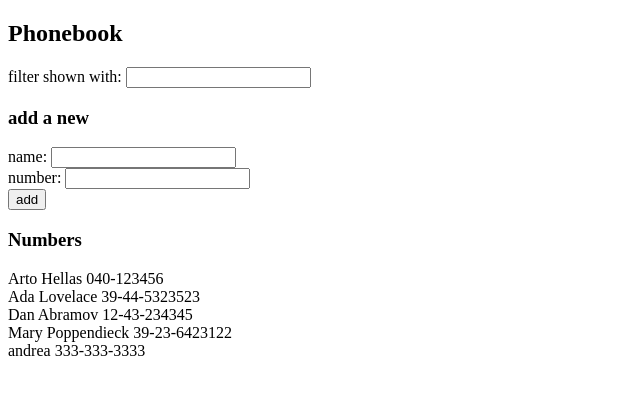
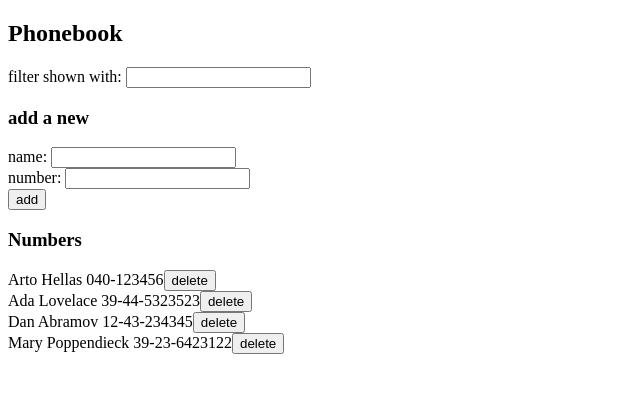
Before and after one commit to Mirthis/fullstackopen, a React (Create React App) app in the folder part2/phonebook/: page / in a window 1280 px wide. Shown: the top 394 px of the page, without its empty margins (0-640 px from the left). Built offline with nearby package versions, Linux system fonts and the light colour scheme; data requests are answered from the project's data file.

Commit message:
complete 2.18

```diff
--- a/part2/phonebook/db.json
+++ b/part2/phonebook/db.json
@@ -19,11 +19,6 @@
       "name": "Mary Poppendieck",
       "number": "39-23-6423122",
       "id": 4
-    },
-    {
-      "name": "andrea",
-      "number": "333-333-3333",
-      "id": 5
     }
   ]
 }
--- a/part2/phonebook/src/App.js
+++ b/part2/phonebook/src/App.js
@@ -25,18 +25,28 @@ const App = () => {
 
   const submitForm = (e) => {
     e.preventDefault();
-    if (persons.find((i) => i.name === newName))
-      return alert(`${newName} is already added to phonebook`);
     const newPerson = {
       name: newName,
       number: newNumber,
-      //id: persons.length + 1,
     };
-    personsService.create(newPerson).then((data) => {
-      setPersons(persons.concat(data));
-      setNewName("");
-      setNewNumber("");
-    });
+    const knownPerson = persons.find((i) => i.name === newName);
+    if (knownPerson) {
+      const msg = `${newName} is already added to phonebook, replace the old number with a new one`;
+      if (!window.confirm(msg)) {
+        return;
+      }
+      personsService
+        .update(knownPerson.id, newPerson)
+        .then((data) =>
+          setPersons(persons.map((p) => (p.id === data.id ? data : p)))
+        );
+    } else {
+      personsService.create(newPerson).then((data) => {
+        setPersons(persons.concat(data));
+      });
+    }
+    setNewName("");
+    setNewNumber("");
   };
 
   const onNameChange = (e) => {
@@ -49,6 +59,16 @@ const App = () => {
 
   const onFilterChange = (e) => {
     setFilter(e.target.value);
+  };
+
+  const onDeleteClick = (e) => {
+    const toDeleteId = +e.target.dataset.id;
+    const toDeleteObj = persons.find((p) => p.id === toDeleteId);
+    if (window.confirm(`Delete ${toDeleteObj.name}`)) {
+      personsService.delete_person(toDeleteId).then((_) => {
+        setPersons(persons.filter((p) => p.id !== toDeleteId));
+      });
+    }
   };
 
   const showPersons =
@@ -75,7 +95,7 @@ const App = () => {
         number={newNumber}
       />
       <h3>Numbers</h3>
-      <Persons persons={showPersons} />
+      <Persons persons={showPersons} onDeleteClick={onDeleteClick} />
     </div>
   );
 };
--- a/part2/phonebook/src/components/Person.js
+++ b/part2/phonebook/src/components/Person.js
@@ -1,8 +1,11 @@
 import React from "react";
 
-const Person = ({ name, number }) => (
+const Person = ({ person, onDeleteClick }) => (
   <div>
-    {name} {number}
+    {person.name} {person.number}
+    <button data-id={person.id} onClick={onDeleteClick}>
+      delete
+    </button>
   </div>
 );
 
--- a/part2/phonebook/src/components/Persons.js
+++ b/part2/phonebook/src/components/Persons.js
@@ -1,9 +1,9 @@
 import React from "react";
 import Person from "./Person";
 
-const Persons = ({ persons }) => {
+const Persons = ({ persons, onDeleteClick }) => {
   return persons.map((person) => (
-    <Person key={person.id} name={person.name} number={person.number} />
+    <Person key={person.id} person={person} onDeleteClick={onDeleteClick} />
   ));
 };
 
--- a/part2/phonebook/src/services/persons.js
+++ b/part2/phonebook/src/services/persons.js
@@ -16,10 +16,16 @@ const update = (id, newObject) => {
   return request.then((response) => response.data);
 };
 
+const delete_person = (id) => {
+  const request = axios.delete(`${baseUrl}/${id}`);
+  return request.then((response) => response.data);
+};
+
 const personsService = {
   getAll,
   create,
   update,
+  delete_person,
 };
 
 export default personsService;
```
